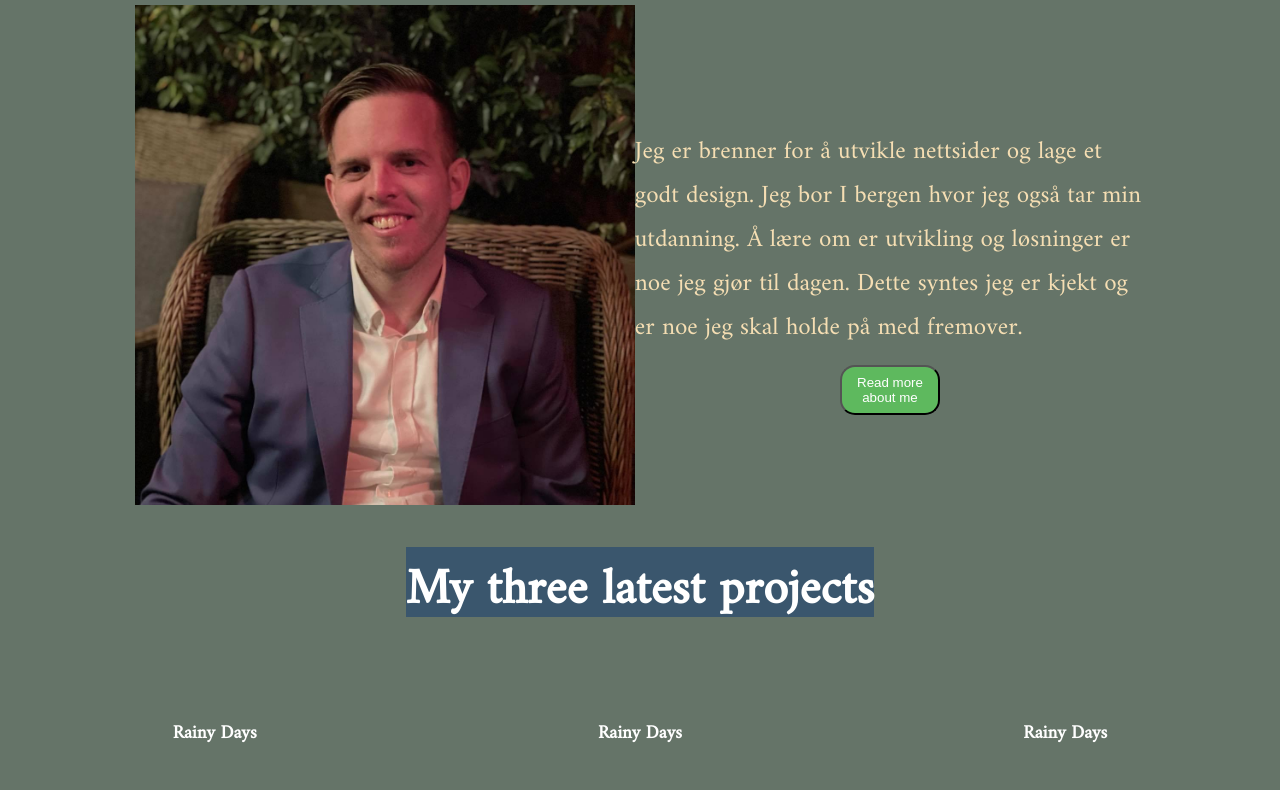
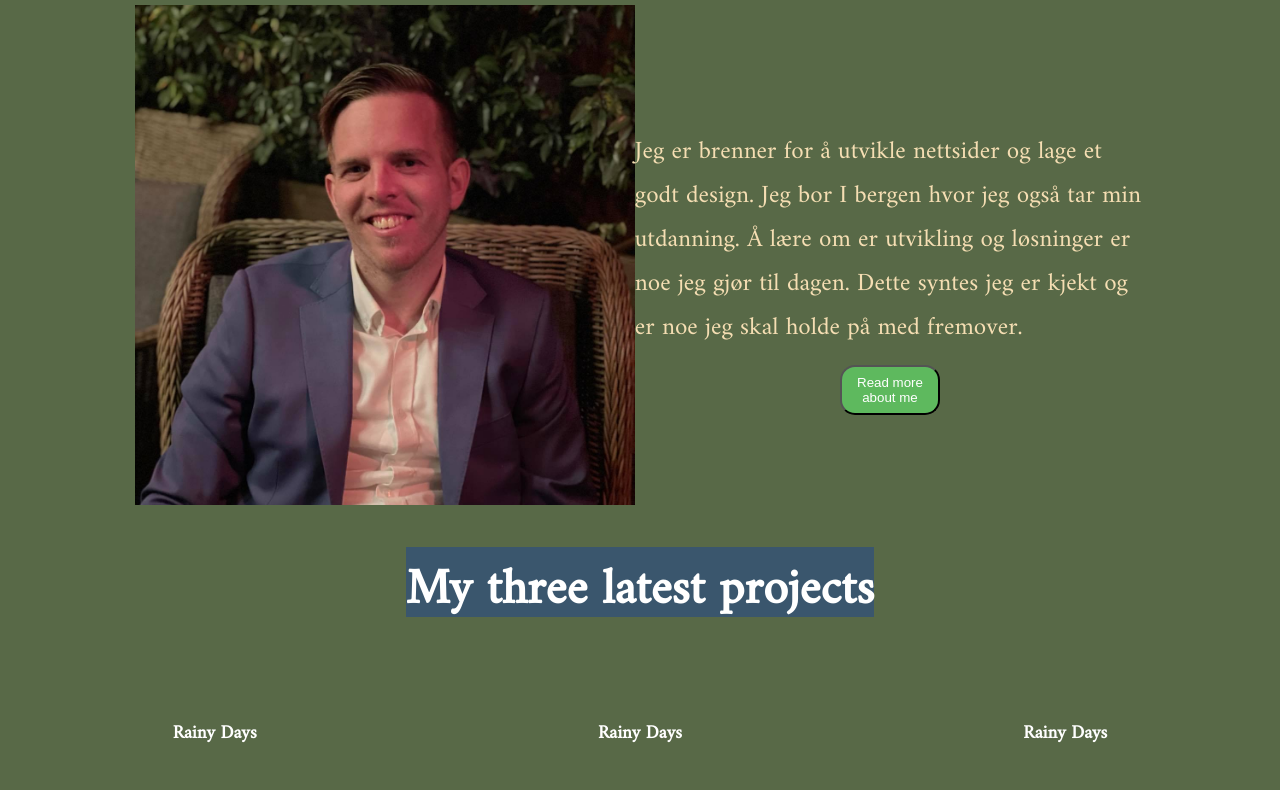
Before and after one commit to Ole994/portfolio, a plain HTML site: page index.html in a window 1280 px wide. Shown: the part 213-1003 px from the top of the page. Drawn offline with Linux system fonts and the light colour scheme; no server answers; a web font is replaced by a local one.

Commit message:
Update mystyle.css

```diff
--- a/css/mystyle.css
+++ b/css/mystyle.css
@@ -6,7 +6,7 @@ body {
     margin: 2px;
     padding: 0;
     box-sizing: border-box;
-    background-color: #657468;
+    background-color: #586947;
     color: white;
     text-decoration: none;
     font-family: "Amiri", serif;
@@ -372,6 +372,7 @@ width: 100%;
 .post-image{
     display: flex;
     justify-content: center;
+    object-fit: cover;
 }
 
 .img-cards-single-post-post-page{
```
